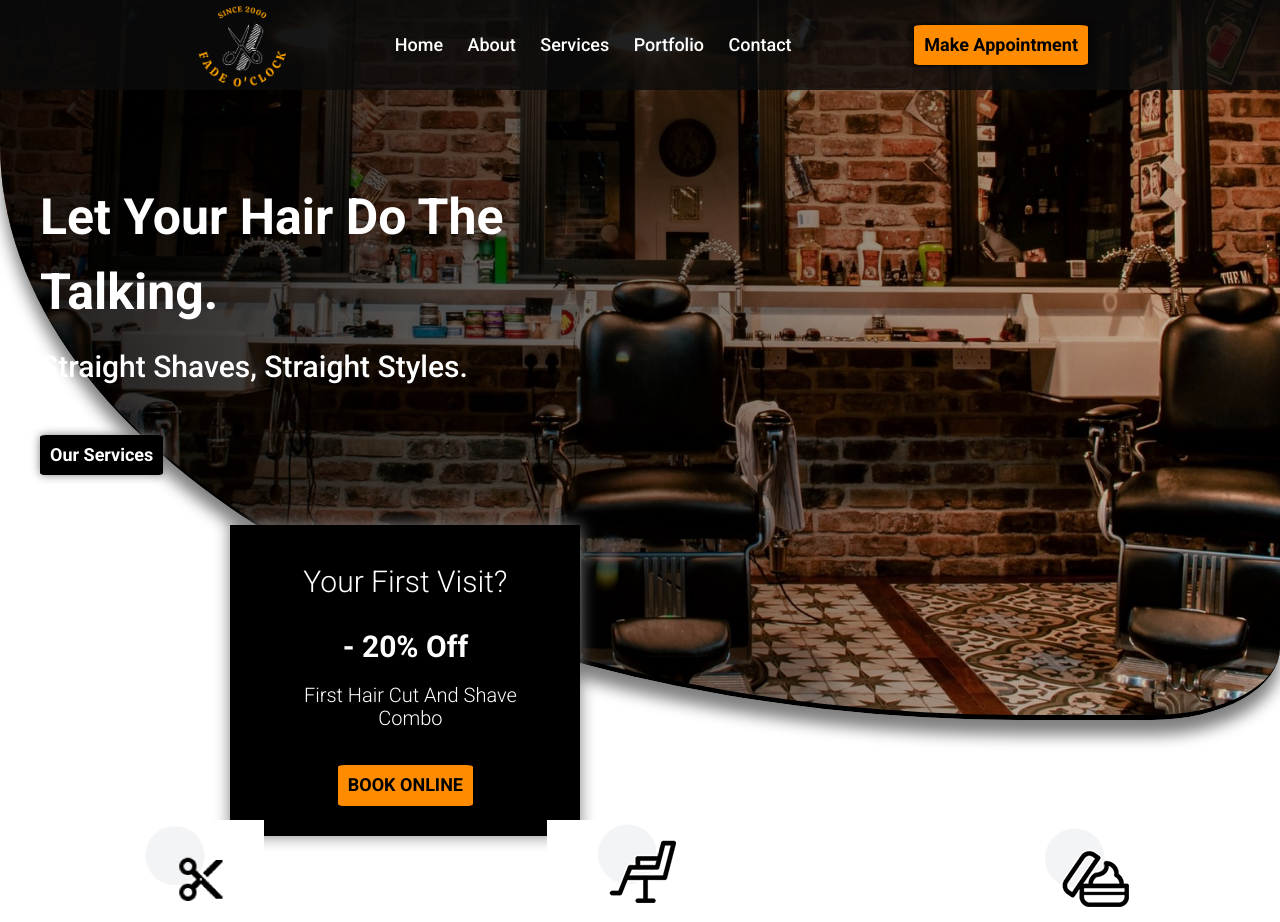
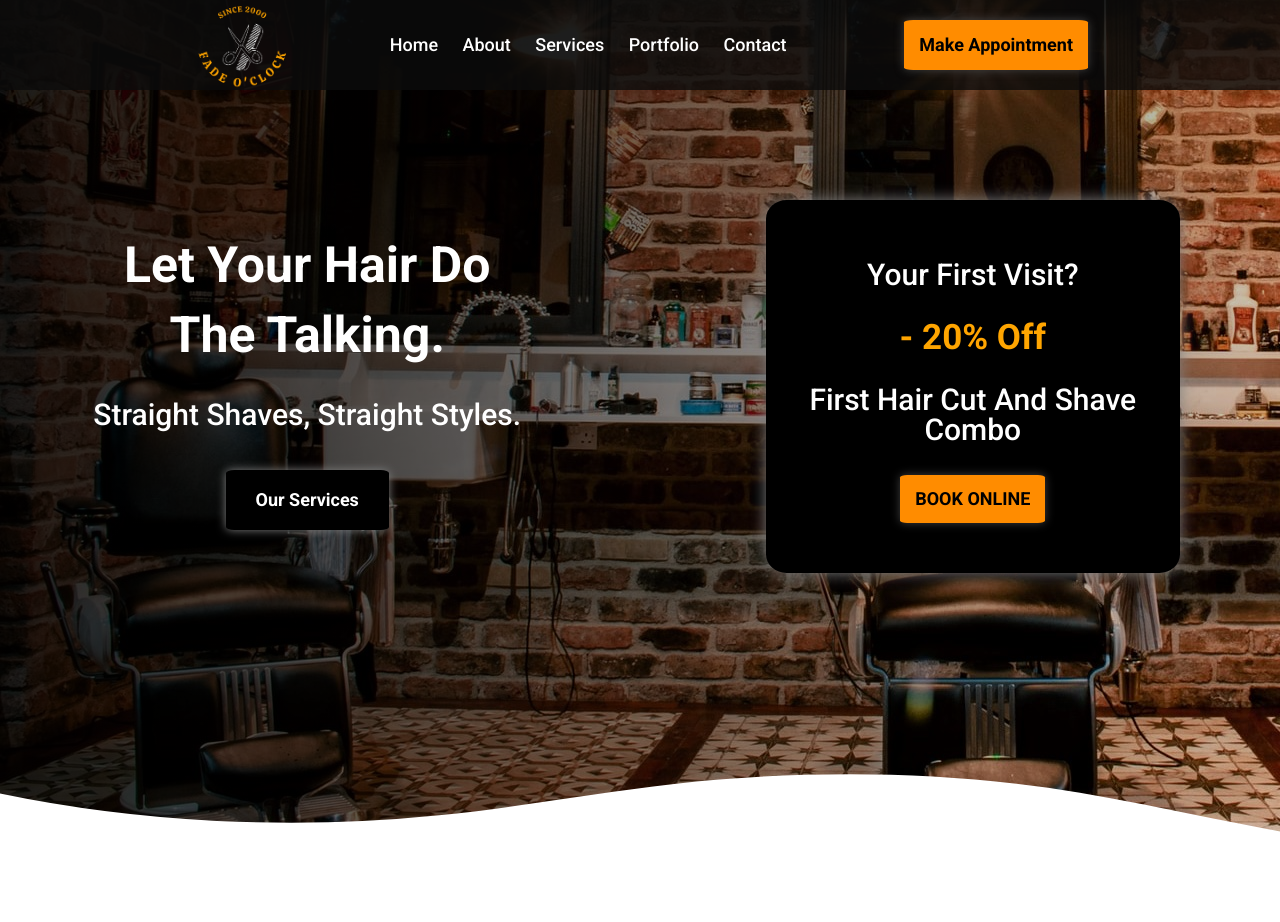
Before and after one commit to Katherine-KM/barberShop, a plain HTML site: page template/index.html in a window 1280 px wide. Shown: the top 922 px of the page. Drawn offline with Linux system fonts and the light colour scheme.

Commit message:
change background img and hero layout

```diff
--- a/template/css/style.css
+++ b/template/css/style.css
@@ -91,8 +91,8 @@ header {
   font-size: 1.8rem;
   font-weight: 700;
   text-decoration: none;
-  padding: 1rem;
   border-radius: 5%;
+  padding: 1.5rem;
 }
 
 .btn:hover {
@@ -103,18 +103,22 @@ header {
 
 .main-btn {
   background-color: darkorange;
-  box-shadow: 0 0 10px rgb(0, 0, 0);
+  box-shadow: 0 0 10px rgb(65, 64, 64);
 }
 
 .sec-btn {
   color: white;
   background-color: black;
-  margin: 0 0 2rem 0;
   box-shadow: 0 0 10px 0 grey;
 }
 
 .main-sec-btn {
-  margin-top: 5rem;
+  margin-top: 4rem;
+  padding: 3rem;
+}
+
+.hero-btn {
+  margin-top: 1rem;
 }
 
 
@@ -125,80 +129,87 @@ header {
  max-height: 10rem;
 }
 
-/* Hero Background Img */
-.hero-img{
-  background-image: linear-gradient(100deg, rgba(0,0,0,0.9), rgba(0,0,0,0.15)), url("/template/imgs/herocopy.jpg");
-  background-repeat: no-repeat;
-  background-size: cover;
-  background-position: center center;
-  background-attachment: fixed;
-  width: 100%;
-  height: 90vh;
-  border-bottom-left-radius: 80%;
-  border-bottom-right-radius: 10%;
-  border-bottom:solid 5px black;
-  box-shadow: 0 15px 15px grey;
+/* Hero Main Content */
+.container1 {
+  max-width: 1500px;
+  margin: 10rem auto;
+  display: flex;
+  justify-content: space-between;
 }
 
-/* Hero Main Content */
-#hero-content {
- max-width: 1200px;
- margin: 0 auto;
+ .hero {
+ width:48%;
+ padding: 5rem;
  color:white;
- text-align: left;
+ text-align: center;
 }
 
-#hero-content h1 {
-  line-height: 1.5;
+h1 {
+  line-height: 1.4;
   font-weight:700;
   margin: 0;
-  padding: 18rem 0 2rem 0;
+  padding: 8rem 5rem 3rem 5rem;
 }
 
-.hero-main-content {
-  height: fit-content;
-  max-width: 500px;
+.hero p {
+  font-size: 3rem;
+  line-height: 1;
 }
 
 /* Hero Sub Content/Card */
-#section1{
-  max-width: 350px;
-  margin-left: 18%;
-  font-weight: 300;
+.hero-sub-container {
+  width: 48%;
 }
-
 
 .hero-sub-content {
   height: fit-content;
-  padding: 3rem;
-  margin: 3rem 0;
+  padding: 5rem 3rem;
   background-color: black;
   color:white;
   text-align: center;
+  margin: 10rem;
   box-shadow: 0 0 15px 0 grey;
+  max-width: 50rem;
+  line-height: 1;
+  border-radius: 5%;
+}
+  #discount {
+    font-weight:700;
+    font-size: 3.5rem;
+    color: orange;
+  }
+
+.hero-sub-content p {
+  font-weight:500;
+  font-size: 3rem;
+  margin-bottom: 1rem;
+  padding: 1rem;
 }
 
-.hero-sub-content span {
-  display: inline-block;
+/* Hero Background Img */
+main {
+  min-height: 100vh;
+}
+.custom-shape-divider-bottom-1654881642 {
+  position: relative;
+  height:fit-content;
+  bottom: 0;
+  left: 0;
+  width: 100%;
+  overflow: hidden;
+  line-height: 0;
+  background-image: linear-gradient(100deg, rgba(0,0,0,0.9), rgba(0,0,0,0.15)), url("/template/imgs/herocopy.jpg");
 }
 
-.span-sub-content1 {
-  font-weight:700;
-  font-size: 3rem;
-  padding-bottom: 2rem;
+.custom-shape-divider-bottom-1654881642 svg {
+  position: relative;
+  display: block;
+  width: calc(128% + 1.3px);
+  height: 90px;
 }
 
-.span-sub-content2 {
-  display: inline-block;
-  font-size: 2rem;
-  padding-left: 1rem;
-  padding-bottom: 3.5rem;
-}
-
-.hero-sub-content p {
-  font-size: 3rem;
-  margin-bottom: 3rem;
-  padding-top: 1rem;
+.custom-shape-divider-bottom-1654881642 .shape-fill {
+  fill: #FFFFFF;
 }
 
 /* Second Content Section */
--- a/template/index.html
+++ b/template/index.html
@@ -30,27 +30,30 @@
 			<a class="btn main-btn" href="https://fadeo039clock.setmore.com"> Make Appointment </a>
 		</header>
 		<main>
-		<section class="hero-img">
-		<section id="hero-content">
-			<div class="hero-main-content">
-				<h1> Let Your Hair Do The Talking. </h1>
-				<p> Straight Shaves, Straight Styles. </p>
-				<a class="btn sec-btn main-sec-btn" href="#services">Our Services</a>
-			</div>
-		</section>
-		<section id="section1">
+		<div class="custom-shape-divider-bottom-1654881642">
+		<div class="container1">
+		<div class="hero">
+		<h1> Let Your Hair Do The Talking. </h1>
+			<p> Straight Shaves, Straight Styles. </p>
+			<a class="btn sec-btn main-sec-btn" href="#services">Our Services</a>
+		</div>
+		<div class="hero-sub-container">
 			<div class="hero-sub-content">
 				<p> Your First Visit? </p>
 
-				<span class="span-sub-content1"> - 20% Off </span>
-				<span class="span-sub-content2">First Hair Cut And Shave Combo </span>
+				<p id="discount"> - 20% Off </p>
+				<p> First Hair Cut And Shave Combo </p>
 
-				<a class="btn main-btn" href="https://fadeo039clock.setmore.com">BOOK ONLINE</a>
+				<a class="btn main-btn hero-btn" href="https://fadeo039clock.setmore.com">BOOK ONLINE</a>
 			</div>
-		</section>
-		</main>
-	</section>
-	</section>
+		</div>
+	</div>
+				<svg data-name="Layer 1" xmlns="http://www.w3.org/2000/svg" viewBox="0 0 1200 120" preserveAspectRatio="none">
+					<path d="M985.66,92.83C906.67,72,823.78,31,743.84,14.19c-82.26-17.34-168.06-16.33-250.45.39-57.84,11.73-114,31.07-172,41.86A600.21,600.21,0,0,1,0,27.35V120H1200V95.8C1132.19,118.92,1055.71,111.31,985.66,92.83Z" class="shape-fill"></path>
+				</svg>
+			</div>
+		</div>
+	</main>
 	<section id="section2">
 		<div class="card1 card">
 			<div class="gray-circle"> </div>
```
